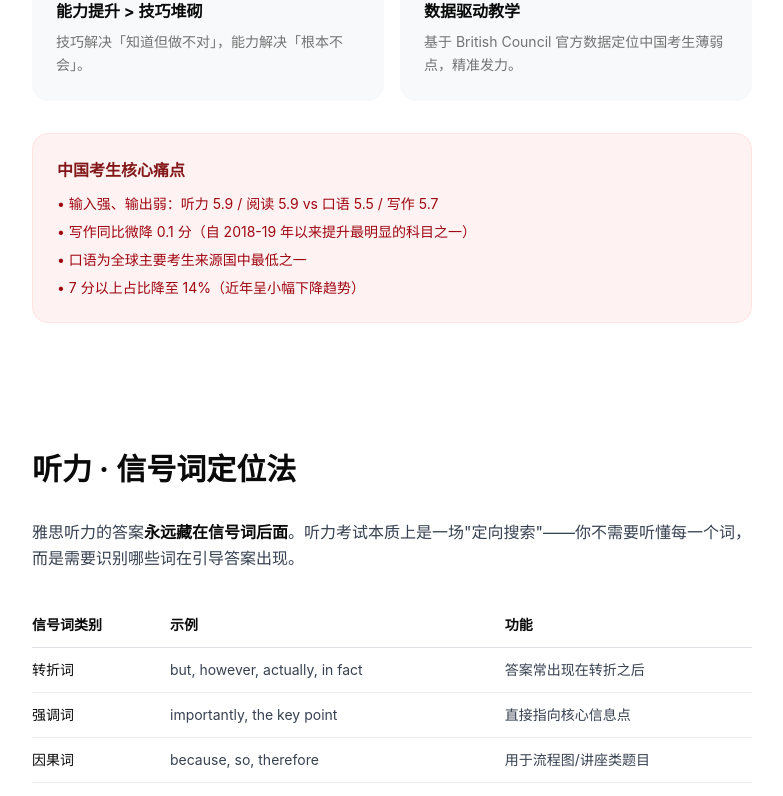
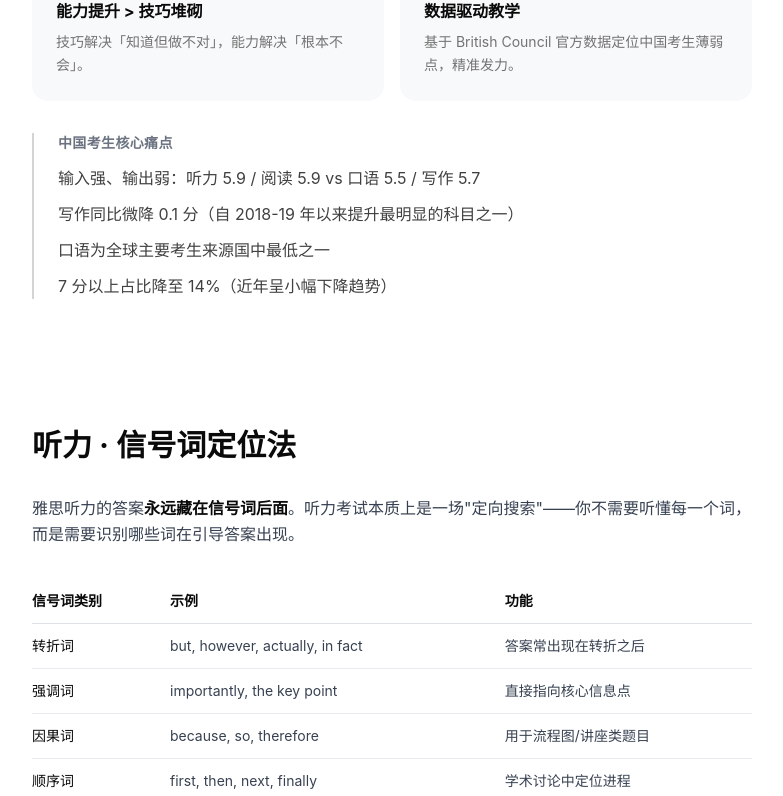
Before and after one commit to dongruiyue/ningzhi-education, a Next.js app: page /methodology in a window 1280 px wide. Shown: the part 798-1594 px from the top of the page, without its empty margins (248-1031 px from the left). Built offline with nearby package versions, Linux system fonts and the light colour scheme.

Commit message:
fix: remove AI-template look from methodology page — cleaner editorial typography, larger pre text, remove colored boxes

```diff
--- a/src/app/methodology/page.tsx
+++ b/src/app/methodology/page.tsx
@@ -68,13 +68,13 @@ export default function MethodologyPage() {
         </div>
 
         {/* 中国考生痛点 */}
-        <div className="bg-red-50 border border-red-100 rounded-2xl p-6 space-y-3">
-          <h3 className="font-bold text-red-900">中国考生核心痛点</h3>
-          <ul className="space-y-2 text-sm text-red-800">
-            <li>• 输入强、输出弱：听力 5.9 / 阅读 5.9 vs 口语 5.5 / 写作 5.7</li>
-            <li>• 写作同比微降 0.1 分（自 2018-19 年以来提升最明显的科目之一）</li>
-            <li>• 口语为全球主要考生来源国中最低之一</li>
-            <li>• 7 分以上占比降至 14%（近年呈小幅下降趋势）</li>
+        <div className="border-l-2 border-neutral-300 pl-6 space-y-3">
+          <h3 className="text-sm font-semibold text-neutral-400 uppercase tracking-wide">中国考生核心痛点</h3>
+          <ul className="space-y-2.5 text-base text-neutral-700 leading-relaxed">
+            <li>输入强、输出弱：听力 5.9 / 阅读 5.9 vs 口语 5.5 / 写作 5.7</li>
+            <li>写作同比微降 0.1 分（自 2018-19 年以来提升最明显的科目之一）</li>
+            <li>口语为全球主要考生来源国中最低之一</li>
+            <li>7 分以上占比降至 14%（近年呈小幅下降趋势）</li>
           </ul>
         </div>
       </section>
@@ -193,7 +193,7 @@ export default function MethodologyPage() {
 
         <div className="bg-neutral-50 rounded-2xl p-6 sm:p-8 space-y-4">
           <h3 className="text-lg font-bold text-neutral-900">Task 2 四段式标准结构</h3>
-          <pre className="text-xs sm:text-sm text-neutral-600 font-mono leading-relaxed whitespace-pre-wrap">
+          <pre className="text-sm sm:text-base text-neutral-600 font-mono leading-relaxed whitespace-pre-wrap">
 {`引言段 (Introduction)
 ├── 背景句：引出话题
 ├── 转述题目：用自己的话重述问题
@@ -380,10 +380,11 @@ export default function MethodologyPage() {
           </table>
         </div>
 
-        <div className="bg-brand/5 border border-brand/20 rounded-2xl p-6 space-y-2">
-          <p className="font-semibold text-brand">📢 2026 年重要变化</p>
-          <p className="text-sm text-neutral-600 leading-relaxed">
-            2026 年雅思分阶段取消纸笔考试：UKVI 纸笔考 7 月 1 日终止，普通雅思纸笔考 9 月 1 日终止。部分城市保留机考+纸笔写作混合模式。需提前适应屏幕阅读、盲打数字/日期、屏幕标注等功能。写作需练习打字速度（建议达到 40-50 wpm）。
+        <hr className="border-neutral-200" />
+        <div className="space-y-2">
+          <p className="text-sm font-semibold text-neutral-900">2026 年雅思考试重要变化</p>
+          <p className="text-sm text-neutral-500 leading-relaxed">
+            UKVI 纸笔考试 7 月 1 日终止，普通雅思纸笔考试 9 月 1 日终止。部分城市保留机考+纸笔写作混合模式。需提前适应屏幕阅读、盲打数字/日期、屏幕标注等功能，写作建议练习打字速度至 40-50 wpm。
           </p>
         </div>
       </section>
```
